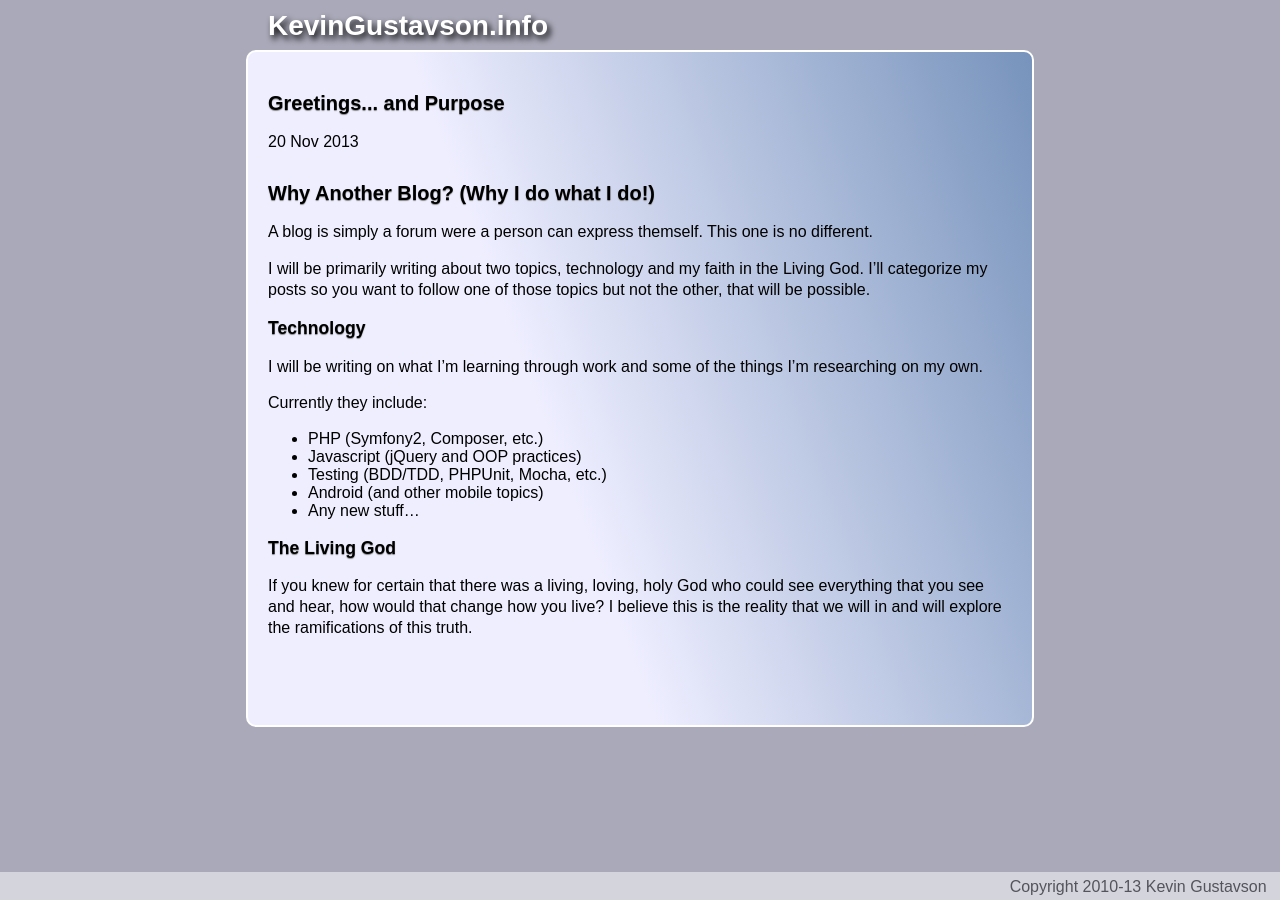
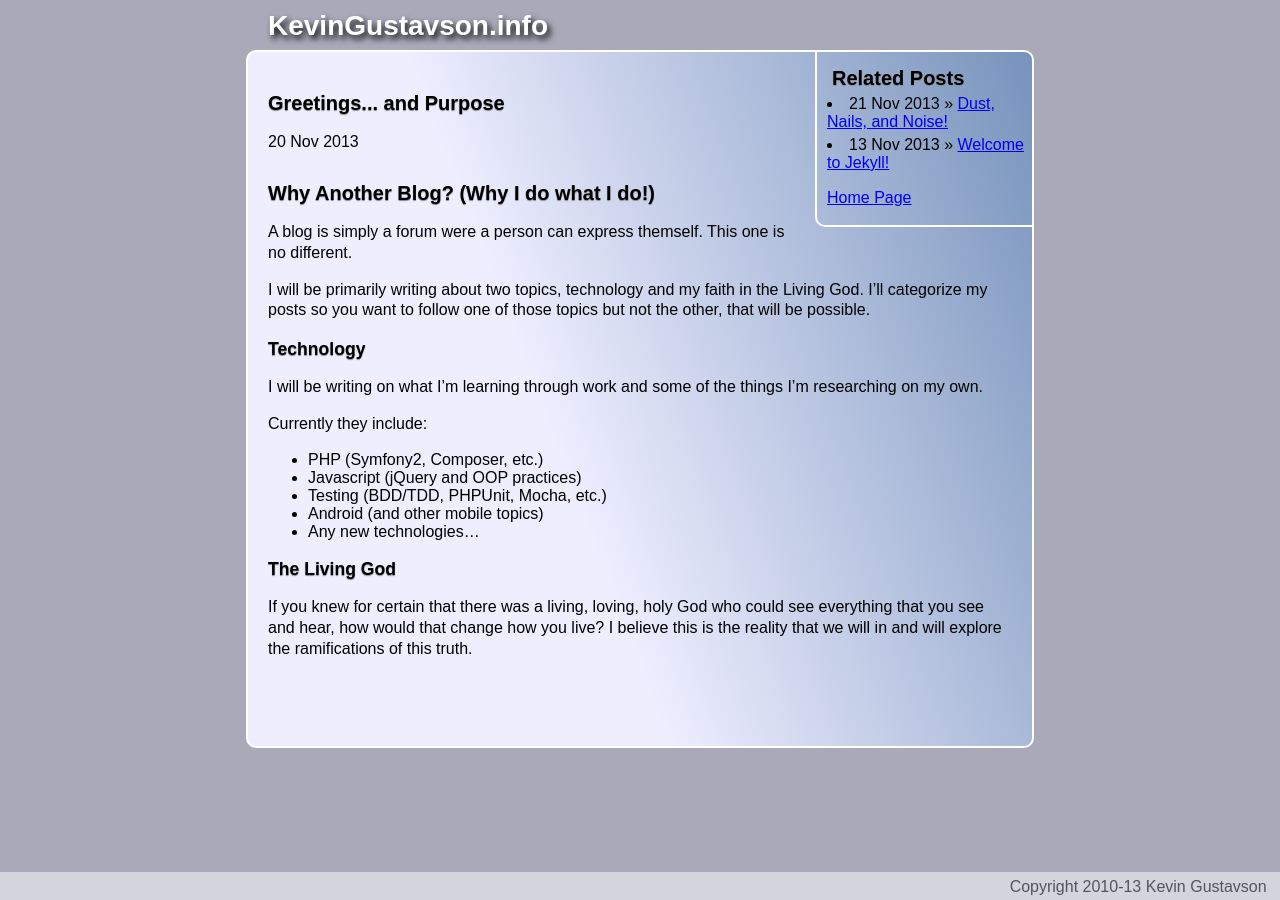
Before and after one commit to kgust/kgust.github.io, a Jekyll site: the page built from blog/_posts/2013-11-20-My-New-Blog.md, in a window 1280 px wide. Built offline with Jekyll 4.4.1, drawn with Linux system fonts in a browser that asks for light colours; nearby versions of some CDN libraries; library files that are not in the unit come from our copies; Markdown is read by kramdown in place of the engine named in the settings; comment, search, counter and statistics services are not loaded.

Commit message:
Attempting to add related posts to Posts template.

```diff
--- a/_config.yml
+++ b/_config.yml
@@ -1,3 +1,4 @@
 name: Your New Jekyll Site
 markdown: redcarpet
 pygments: true
+lsi: true
--- a/_layouts/post.html
+++ b/_layouts/post.html
@@ -1,6 +1,22 @@
 ---
 layout: home
 ---
+
+<aside class="related-posts">
+    <h2>Related Posts</h2>
+    {% for post in site.related_posts %}{% if forloop.index < 5 %}
+    <li><span>{{ post.date | date_to_string }}</span> &raquo; <a href="{{ post.url }}">{{ post.title }}</a></li>
+    {% endif %}{% endfor %}
+
+    <!--
+    {% for tag in site.tags %}
+        {{tag}}
+    {% endfor %}
+    -->
+
+    <p><a href="/">Home Page</a></p>
+</aside>
+
 <h2>{{ page.title }}</h2>
 <p class="meta">{{ page.date | date_to_string }}</p>
 
--- a/blog/_posts/2013-11-20-My-New-Blog.md
+++ b/blog/_posts/2013-11-20-My-New-Blog.md
@@ -26,7 +26,7 @@ Currently they include:
 * Javascript (jQuery and OOP practices)
 * Testing (BDD/TDD, PHPUnit, Mocha, etc.)
 * Android (and other mobile topics)
-* Any new stuff...
+* Any new technologies...
 
 ### The Living God
 
--- a/index.html
+++ b/index.html
@@ -37,7 +37,7 @@ title: KevinGustavson.info
         <h2>Recent Blog Posts</h2>
         <ul class="posts">
           {% for post in site.posts %}{% if forloop.index < 5 %}
-          <li><span>{{ post.date | date_to_string }}</span> &raquo; <a href="{{ post.url }}">{{ post.title }}</a></li>
+          <li><a href="{{ post.url }}">{{ post.title }}</a><br/><span>{{ post.date | date_to_string }}</span></li>
           {% endif %}{% endfor %}
         </ul>
       </aside>
```
Also changed, not shown: other parts of blog/_posts/2013-11-20-My-New-Blog.md (+1 -1 lines).
